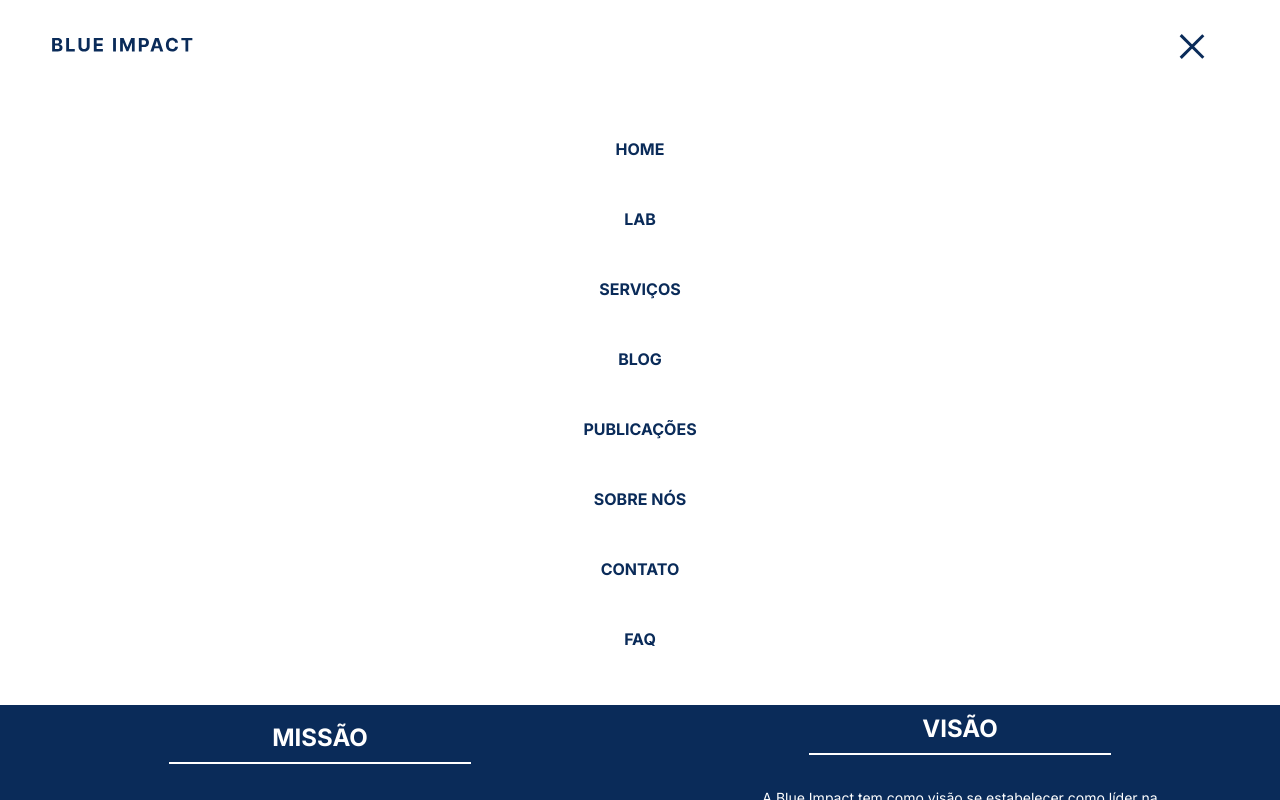
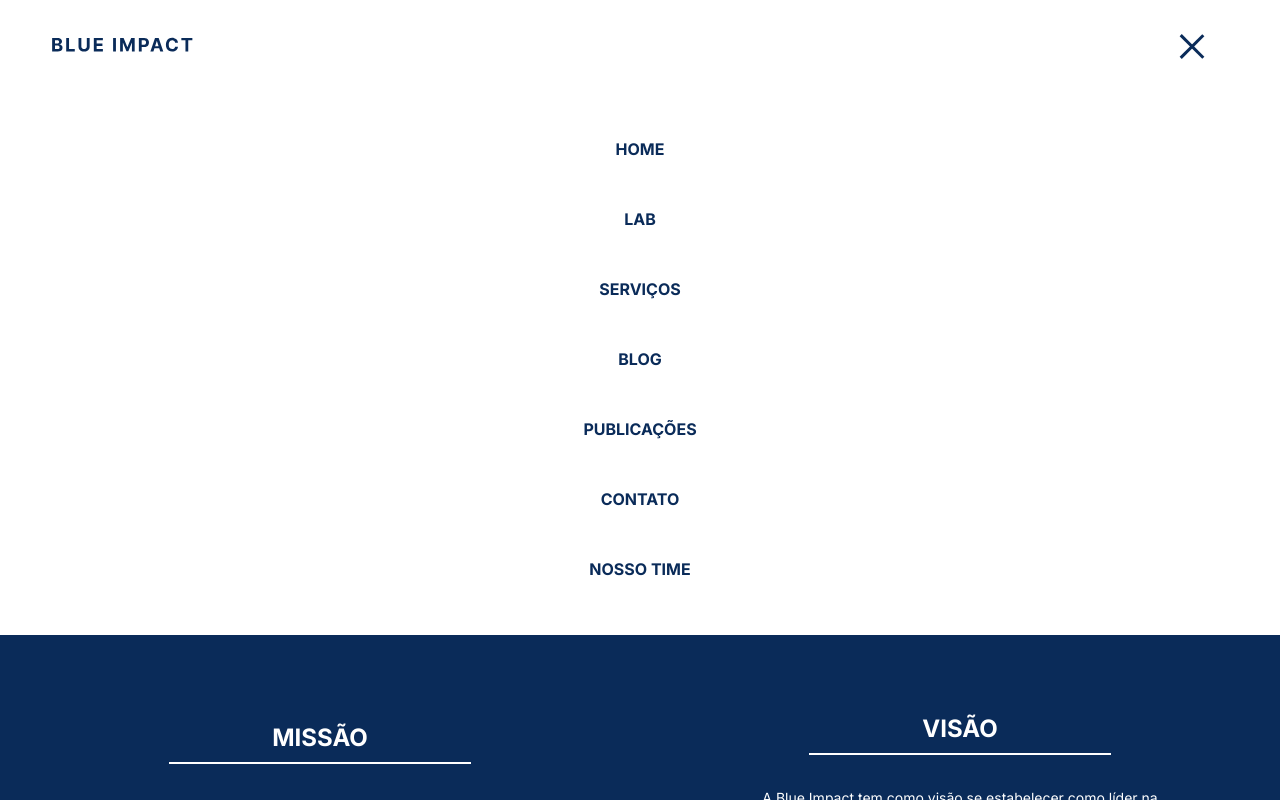
Before and after one commit to Igor-Britoo/Blue-Impact-Website, a React (Vite) app: page / in a window 1280 px wide. Both pictures are taken after a click on the button 1192 px from the left and 46 px from the top of the page. Shown: the top 800 px of the page. Built offline with nearby package versions, Linux system fonts and the light colour scheme.

Commit message:
feat: update Header and Home components to remove FAQ references and rename 'ABOUT US' to 'NOSSO TIME'

```diff
--- a/src/components/Header.jsx
+++ b/src/components/Header.jsx
@@ -3,7 +3,7 @@ import { HeaderSection, HeaderContainer, Logo, Nav, NavOption, HamburgerNav } fr
 import { useState } from 'react'
 import { Fade as Hamburger } from 'hamburger-react'
 
-const Header = ({ homeRef, servicesRef, aboutUsRef, contactRef, faqRef }) => {
+const Header = ({ homeRef, servicesRef, aboutUsRef, contactRef  }) => {
   const [navbarActive, setNavbarActive] = useState(false)
   const [isOpen, setOpen] = useState(false)
 
@@ -40,13 +40,10 @@ const Header = ({ homeRef, servicesRef, aboutUsRef, contactRef, faqRef }) => {
             <a href="#publications" onClick={() => scrollToSection(servicesRef)}>PUBLICAÇÕES</a>
           </NavOption>
           <NavOption>
-            <a href="#about-us" onClick={() => scrollToSection(aboutUsRef)}>SOBRE NÓS</a>
-          </NavOption>
-          <NavOption>
             <a href="#contact" onClick={() => scrollToSection(contactRef)}>CONTATO</a>
           </NavOption>
           <NavOption>
-            <a href="#faq" onClick={() => scrollToSection(faqRef)}>FAQ</a>
+            <a href="#about-us" onClick={() => scrollToSection(aboutUsRef)}>NOSSO TIME</a>
           </NavOption>
         </Nav>
 
@@ -70,14 +67,12 @@ const Header = ({ homeRef, servicesRef, aboutUsRef, contactRef, faqRef }) => {
           <a href="#publications" onClick={() => scrollToSection(servicesRef)}>PUBLICAÇÕES</a>
         </NavOption>
         <NavOption>
-          <a href="#about-us" onClick={() => scrollToSection(aboutUsRef)}>SOBRE NÓS</a>
-        </NavOption>
-        <NavOption>
           <a href="#contact" onClick={() => scrollToSection(contactRef)}>CONTATO</a>
         </NavOption>
         <NavOption>
-          <a href="#faq" onClick={() => scrollToSection(faqRef)}>FAQ</a>
+          <a href="#about-us" onClick={() => scrollToSection(aboutUsRef)}>NOSSO TIME</a>
         </NavOption>
+
       </HamburgerNav>
     </HeaderSection>
   );
--- a/src/pages/Home.jsx
+++ b/src/pages/Home.jsx
@@ -7,14 +7,12 @@ import MissionAndVision from '../components/MissionAndVision';
 import Info from '../components/Info';
 import ImageCarousel from '../components/ImageCarousel';
 import ContactForm from '../components/ContactForm';
-import FAQ from '../components/FAQ';
 import Footer from '../components/Footer';
 import OurTeam from '../components/OurTeam';
 
 const Home = () => {
   const homeRef = useRef();
   const contactRef = useRef();
-  const faqRef = useRef();
 
   return (
     <Main>
@@ -22,15 +20,13 @@ const Home = () => {
       <Header
         homeRef={homeRef}
         contactRef={contactRef}
-        faqRef={faqRef}
       />
-      <Hero ref={homeRef} faqRef={faqRef} />
+      <Hero ref={homeRef}  />
       <MissionAndVision />
       <Info />
       <ImageCarousel />
       <ContactForm ref={contactRef} />
       <OurTeam />
-      {/*<FAQ ref={faqRef} />*/}
       <Footer />
     </Main>
   );
```
Also changed, not shown: public/images/victoria_card.png.
